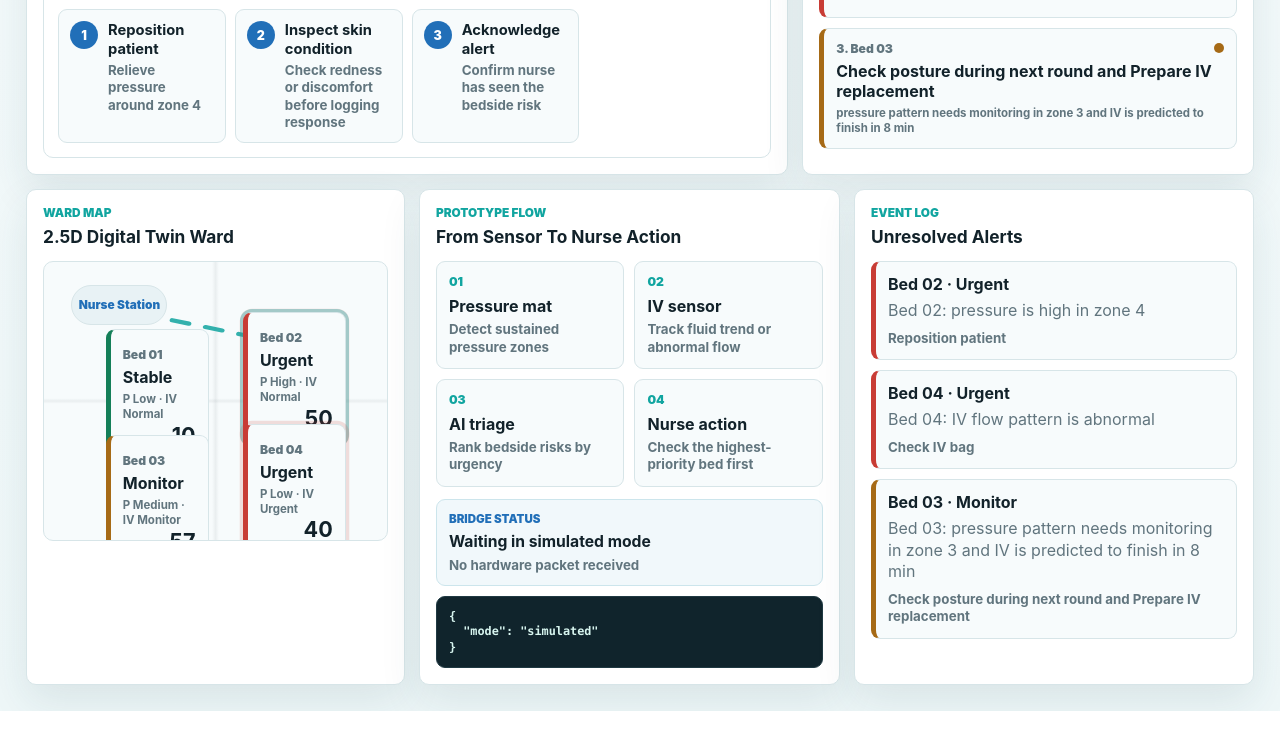
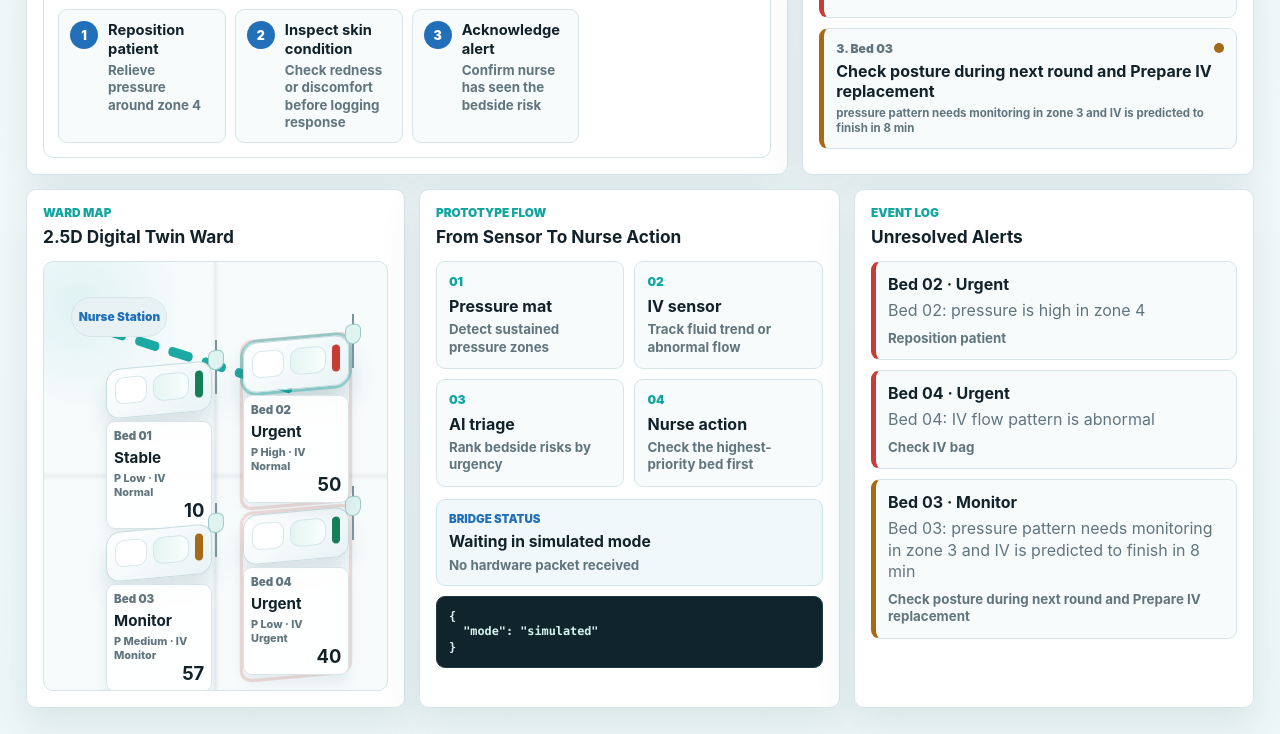
Before and after one commit to meishuet16/CareHubAI, a website: page index.html in a window 1280 px wide. Shown: the part 989-1723 px from the top of the page. Before the commit the page ends 1700 px from the top, so only its background shows below. Drawn offline with Linux system fonts and the light colour scheme.

Commit message:
style: polish digital twin ward visuals

```diff
--- a/styles.css
+++ b/styles.css
@@ -590,7 +590,7 @@ h3 {
 }
 
 .bed-map {
-  min-height: 280px;
+  min-height: 430px;
 }
 
 .bed-tile,
@@ -680,6 +680,7 @@ h3 {
 
 .ward-floor {
   background:
+    radial-gradient(circle at 10% 10%, rgba(17, 165, 160, 0.1), transparent 22%),
     linear-gradient(90deg, transparent 49%, rgba(18, 34, 42, 0.06) 50%, transparent 51%),
     linear-gradient(180deg, transparent 49%, rgba(18, 34, 42, 0.06) 50%, transparent 51%),
     #f7fbfc;
@@ -690,14 +691,134 @@ h3 {
 }
 
 .ward-floor .bed-tile {
-  min-height: 84px;
+  background: transparent;
+  border: 0;
+  border-left: 0;
+  display: grid;
+  gap: 6px;
+  min-height: 104px;
+  padding: 0;
   position: absolute;
-  width: 30%;
+  transform: skewY(-5deg);
+  width: 31%;
   z-index: 2;
 }
 
 .ward-floor .bed-tile.urgent {
   animation: alertPulse 1.8s ease-in-out infinite;
+}
+
+.ward-floor .bed-tile.selected {
+  outline: 0;
+  z-index: 4;
+}
+
+.ward-floor .bed-tile.selected .bed-frame {
+  box-shadow:
+    0 0 0 3px rgba(17, 165, 160, 0.38),
+    0 18px 26px rgba(17, 70, 82, 0.2);
+}
+
+.bed-object {
+  position: relative;
+}
+
+.bed-frame {
+  background: linear-gradient(145deg, #ffffff, #e8f3f5);
+  border: 1px solid #c8dce2;
+  border-radius: 14px;
+  box-shadow: 0 14px 20px rgba(17, 70, 82, 0.13);
+  display: grid;
+  gap: 6px;
+  grid-template-columns: 32px 1fr 8px;
+  min-height: 50px;
+  padding: 8px;
+}
+
+.bed-pillow {
+  background: #ffffff;
+  border: 1px solid #d9e8eb;
+  border-radius: 9px;
+}
+
+.bed-mattress {
+  background: linear-gradient(90deg, #e5f5f2, #f9fefe);
+  border: 1px solid #d3e7eb;
+  border-radius: 10px;
+}
+
+.bed-pressure-strip {
+  border-radius: 999px;
+}
+
+.bed-pressure-strip.low {
+  background: var(--green);
+}
+
+.bed-pressure-strip.medium {
+  background: var(--yellow);
+}
+
+.bed-pressure-strip.high {
+  background: var(--red);
+}
+
+.iv-mini-pole {
+  height: 52px;
+  position: absolute;
+  right: -14px;
+  top: -20px;
+  width: 20px;
+}
+
+.iv-mini-pole::before {
+  background: #7a949c;
+  content: "";
+  height: 54px;
+  left: 9px;
+  position: absolute;
+  width: 2px;
+}
+
+.iv-mini-pole i {
+  background: #dff4f1;
+  border: 1px solid #9bcac7;
+  border-radius: 6px 6px 8px 8px;
+  display: block;
+  height: 20px;
+  left: 2px;
+  position: absolute;
+  top: 10px;
+  width: 16px;
+}
+
+.bed-meta {
+  background: rgba(255, 255, 255, 0.92);
+  border: 1px solid var(--line);
+  border-radius: 9px;
+  box-shadow: 0 8px 14px rgba(17, 70, 82, 0.08);
+  padding: 7px;
+  transform: skewY(5deg);
+}
+
+.bed-meta small {
+  color: var(--muted);
+  display: block;
+  font-size: 0.68rem;
+  font-weight: 850;
+  line-height: 1.25;
+}
+
+.ward-floor .bed-tile span {
+  font-size: 0.72rem;
+}
+
+.ward-floor .bed-tile strong {
+  font-size: 0.95rem;
+}
+
+.ward-floor .bed-tile b {
+  font-size: 1.15rem;
 }
 
 .nurse-station {
@@ -715,7 +836,7 @@ h3 {
   position: absolute;
   top: 8%;
   width: 96px;
-  z-index: 3;
+  z-index: 5;
 }
 
 .nurse-route {
@@ -730,10 +851,10 @@ h3 {
 }
 
 .nurse-route line {
-  stroke: rgba(17, 165, 160, 0.85);
+  stroke: rgba(17, 165, 160, 0.95);
   stroke-dasharray: 5 5;
   stroke-linecap: round;
-  stroke-width: 1.5;
+  stroke-width: 2.2;
 }
 
 @keyframes alertPulse {
```
